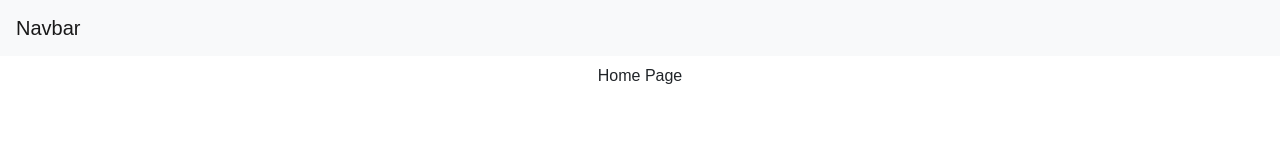
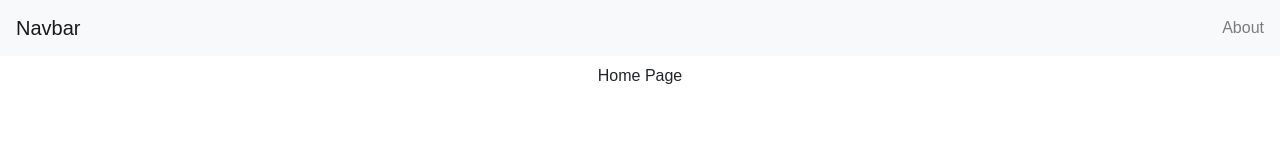
Before and after one commit to kent28808/React-Portfolio, a React (Create React App) app: page / in a window 1280 px wide. Shown: the top 160 px of the page. Built offline with nearby package versions, Linux system fonts and the light colour scheme.

Commit message:
added nav links

```diff
--- a/src/components/header/index.js
+++ b/src/components/header/index.js
@@ -1,9 +1,15 @@
 import React from "react";
+import {Link} from "react-router-dom"
 
 function Header(){
     return (
     <nav className="navbar navbar-light bg-light fixed-top">
-      <a className="navbar-brand" href="#">Navbar</a>
+      <Link className="navbar-brand" to="/">Navbar</Link>
+        <ul className="navbar-nav ml-auto">
+        <li className="nav-item">
+          <Link className="nav-link"to="/about">About</Link>
+        </li>
+        </ul>
     </nav>
     )
 }
```
